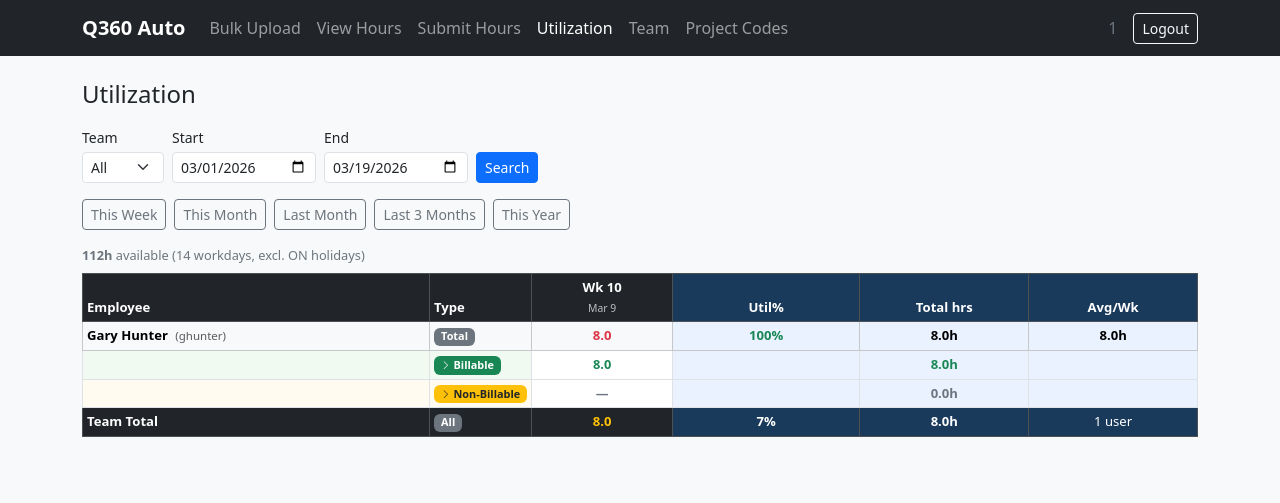
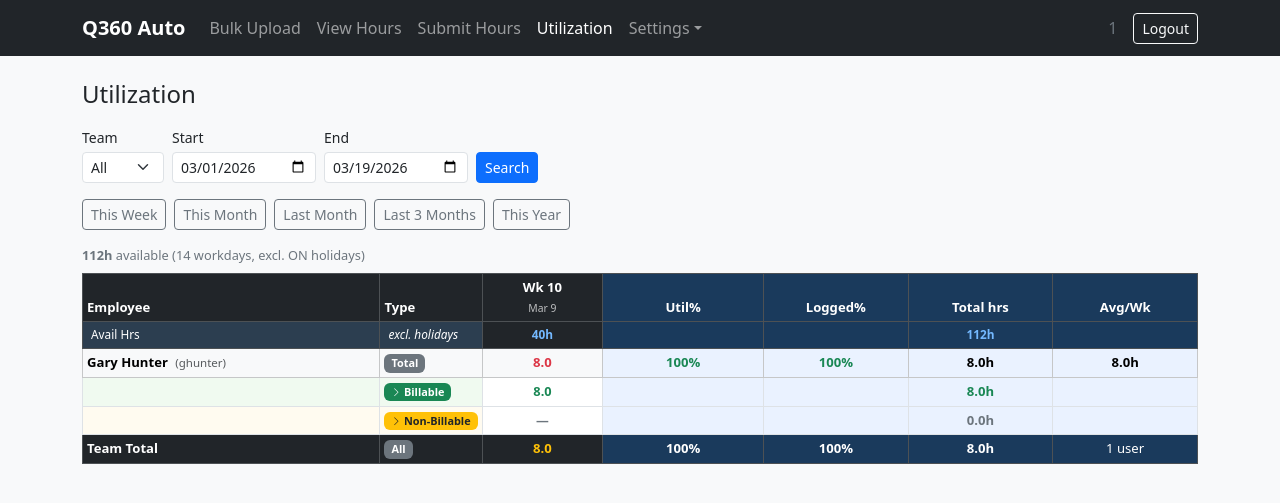
Before and after one commit to kimtaeh3/claudecode-10, a Flask app: page /forecast/ in a window 1280 px wide. Shown: the top 503 px of the page. Run offline with Flask 3, Linux system fonts and the light colour scheme; a user stored in the database is signed in; data comes from the database, SQL or seed files in the repository; some libraries are stand-ins or nearby versions.

Commit message:
Add Avail Hrs row, Logged%, Holidays page, and Settings dropdown
- Utilization: add sticky Avail Hrs header row showing available work hours
  per week (excl. holidays) with raw total in parentheses for holiday weeks
- Utilization: add Logged% column (total logged / available hrs) to catch
  human error where employees don't log their full hours
- Fix year-boundary week split: clip week available hours to the key's
  calendar year so 2025-W52 and 2026-W00 don't double-count availability
- Add Holidays admin page listing Ontario statutory holidays by year
- Group Team, Project Codes, Holidays under Settings nav dropdown

Co-Authored-By: Claude Sonnet 4.6 <noreply@anthropic.com>

```diff
--- a/app/routes/forecast.py
+++ b/app/routes/forecast.py
@@ -93,12 +93,49 @@ def _available_hours(start_str: str, end_str: str, holidays: set) -> float:
     return hours
 
 
+def ontario_holidays_named(year: int) -> list:
+    """Return sorted list of (date, name) for Ontario statutory holidays."""
+    easter = _easter_sunday(year)
+    vic = _nth_weekday(year, 5, 0, 1)
+    if vic > date(year, 5, 25):
+        vic -= timedelta(weeks=1)
+    hols = [
+        (_observed(date(year, 1, 1)),       "New Year's Day"),
+        (_nth_weekday(year, 2, 0, 3),        "Family Day"),
+        (easter - timedelta(days=2),         "Good Friday"),
+        (vic,                                "Victoria Day"),
+        (_observed(date(year, 7, 1)),        "Canada Day"),
+        (_nth_weekday(year, 9, 0, 1),        "Labour Day"),
+        (_nth_weekday(year, 10, 0, 2),       "Thanksgiving"),
+        (_observed(date(year, 12, 25)),      "Christmas Day"),
+        (_observed(date(year, 12, 26)),      "Boxing Day"),
+    ]
+    return sorted(hols, key=lambda x: x[0])
+
+
+def _week_bounds(week_key: str):
+    """Return (monday, sunday) for the week, clipped to the key's year boundary.
+
+    strftime('%Y-W%W') splits year-boundary weeks across two keys (e.g. 2025-W52
+    covers Dec 29–31 and 2026-W00 covers Jan 1–4 for the same Mon–Sun span).
+    Clipping to the key's year ensures each key only counts its own days.
+    """
+    yr_str, wn = week_key.split('-W')
+    yr = int(yr_str)
+    monday = datetime.strptime(f'{yr}-{int(wn)}-1', '%Y-%W-%w').date()
+    sunday = monday + timedelta(days=6)
+    # Clip to the key's calendar year
+    if monday.year < yr:
+        monday = date(yr, 1, 1)
+    if sunday.year > yr:
+        sunday = date(yr, 12, 31)
+    return monday, sunday
+
+
 def _week_available_hours(week_key: str, range_start: str, range_end: str,
                            holidays: set) -> float:
-    """Available hours for a single ISO week, clipped to [range_start, range_end]."""
-    yr, wn = week_key.split('-W')
-    monday = datetime.strptime(f'{yr}-{int(wn)}-1', '%Y-%W-%w').date()
-    sunday = monday + timedelta(days=6)
+    """Available hours for a single week key, clipped to [range_start, range_end]."""
+    monday, sunday = _week_bounds(week_key)
     ws = max(monday, date.fromisoformat(range_start))
     we = min(sunday, date.fromisoformat(range_end))
     if ws > we:
@@ -107,8 +144,8 @@ def _week_available_hours(week_key: str, range_start: str, range_end: str,
 
 
 def _week_monday(week_key: str) -> datetime:
-    yr, wn = week_key.split('-W')
-    return datetime.strptime(f'{yr}-{int(wn)}-1', '%Y-%W-%w')
+    monday, _ = _week_bounds(week_key)
+    return datetime(monday.year, monday.month, monday.day)
 
 
 # ── Route ─────────────────────────────────────────────────────────────────────
@@ -233,7 +270,8 @@ def index():
             label = wk
             date_label = ''
         avail = _week_available_hours(wk, start, end, holidays)
-        weeks.append({'key': wk, 'label': label, 'date': date_label, 'avail': avail})
+        avail_raw = _week_available_hours(wk, start, end, set())
+        weeks.append({'key': wk, 'label': label, 'date': date_label, 'avail': avail, 'avail_raw': avail_raw})
 
     # Collect all categories seen across all users/weeks
     all_cats = sorted({cat for u in user_weeks.values() for wk in u.values() for cat in wk['cats']})
@@ -277,11 +315,13 @@ def index():
             'cat_proj_totals': {c: dict(p) for c, p in cat_proj_totals.items()},
         })
 
+    total_avail_raw = _available_hours(start, end, set())
     return render_template('forecast/index.html',
                            users=users, weeks=weeks,
                            teams=teams, team_filter=team_filter,
                            start=start, end=end,
                            total_avail=total_avail,
+                           total_avail_raw=total_avail_raw,
                            all_cats=all_cats,
                            nb_projects=nb_projects,
                            holidays=sorted(h.isoformat() for h in holidays))
--- a/app/templates/base.html
+++ b/app/templates/base.html
@@ -37,13 +37,17 @@
           <a class="nav-link {% if request.endpoint == 'forecast.index' %}active{% endif %}"
              href="{{ url_for('forecast.index') }}">Utilization</a>
         </li>
-        <li class="nav-item">
-          <a class="nav-link {% if request.endpoint == 'admin.users' %}active{% endif %}"
-             href="{{ url_for('admin.users') }}">Team</a>
-        </li>
-        <li class="nav-item">
-          <a class="nav-link {% if request.endpoint == 'admin.projects' %}active{% endif %}"
-             href="{{ url_for('admin.projects') }}">Project Codes</a>
+        <li class="nav-item dropdown">
+          <a class="nav-link dropdown-toggle {% if request.endpoint in ('admin.users', 'admin.projects', 'admin.holidays') %}active{% endif %}"
+             href="#" role="button" data-bs-toggle="dropdown">Settings</a>
+          <ul class="dropdown-menu dropdown-menu-dark">
+            <li><a class="dropdown-item {% if request.endpoint == 'admin.users' %}active{% endif %}"
+                   href="{{ url_for('admin.users') }}">Team</a></li>
+            <li><a class="dropdown-item {% if request.endpoint == 'admin.projects' %}active{% endif %}"
+                   href="{{ url_for('admin.projects') }}">Project Codes</a></li>
+            <li><a class="dropdown-item {% if request.endpoint == 'admin.holidays' %}active{% endif %}"
+                   href="{{ url_for('admin.holidays') }}">Holidays</a></li>
+          </ul>
         </li>
       </ul>
       <span class="navbar-text me-3 text-secondary">{{ session.user_id }}</span>
--- a/app/templates/forecast/index.html
+++ b/app/templates/forecast/index.html
@@ -64,8 +64,25 @@
       </th>
       {% endfor %}
       <th class="text-center" style="min-width:80px;background:#1a3a5c" title="Billable hrs / available work hrs">Util%</th>
+      <th class="text-center" style="min-width:72px;background:#1a3a5c" title="Total logged hrs / available work hrs">Logged%</th>
       <th class="text-center" style="min-width:72px;background:#1a3a5c">Total hrs</th>
       <th class="text-center" style="min-width:72px;background:#1a3a5c">Avg/Wk</th>
+    </tr>
+    {# ── Available work hours reference row ── #}
+    <tr style="background:#2c3e50;color:#adb5bd;font-size:.74rem">
+      <th style="position:sticky;left:0;z-index:3;background:#2c3e50;font-weight:500;padding:.25rem .5rem">Avail Hrs</th>
+      <th style="position:sticky;left:140px;z-index:3;background:#2c3e50;font-weight:400;font-style:italic;padding:.25rem .5rem">excl. holidays</th>
+      {% for wk in weeks %}
+      <th class="text-center" style="padding:.25rem .25rem;font-weight:600;color:{% if wk.avail > 0 %}#74b9ff{% else %}#6c757d{% endif %}">
+        {{ wk.avail|int }}h{% if wk.avail_raw > wk.avail %} <span style="color:#adb5bd;font-weight:400">({{ wk.avail_raw|int }}h)</span>{% endif %}
+      </th>
+      {% endfor %}
+      <th style="background:#1a3a5c;padding:.25rem"></th>
+      <th style="background:#1a3a5c;padding:.25rem"></th>
+      <th class="text-center fw-semibold" style="background:#1a3a5c;padding:.25rem .5rem;color:#74b9ff">
+        {{ total_avail|int }}h{% if total_avail_raw > total_avail %} <span style="color:#adb5bd;font-weight:400">({{ total_avail_raw|int }}h)</span>{% endif %}
+      </th>
+      <th style="background:#1a3a5c;padding:.25rem"></th>
     </tr>
   </thead>
   <tbody>
@@ -88,11 +105,18 @@
           {{ '%.1f'|format(h) if h > 0 else '—' }}
         </td>
       {% endfor %}
+      {% set logged_pct = (u.total / u.avail_hours * 100) if u.avail_hours > 0 else 0 %}
       <td class="text-center fw-bold" style="background:#eaf2ff" title="{{ '%.1f'|format(u.billable) }}h billable / {{ '%.0f'|format(u.avail_hours) }}h available">
         {% if u.util_pct >= 80 %}<span class="text-success">
         {% elif u.util_pct >= 60 %}<span class="text-warning">
         {% else %}<span class="text-danger">
         {% endif %}{{ '%.0f'|format(u.util_pct) }}%</span>
+      </td>
+      <td class="text-center fw-bold" style="background:#eaf2ff" title="{{ '%.1f'|format(u.total) }}h logged / {{ '%.0f'|format(u.avail_hours) }}h available">
+        {% if logged_pct >= 95 %}<span class="text-success">
+        {% elif logged_pct >= 75 %}<span class="text-warning">
+        {% else %}<span class="text-danger">
+        {% endif %}{{ '%.0f'|format(logged_pct) }}%</span>
       </td>
       <td class="text-center fw-bold" style="background:#eaf2ff">{{ '%.1f'|format(u.total) }}h</td>
       <td class="text-center" style="background:#eaf2ff">{{ '%.1f'|format(u.avg_per_week) }}h</td>
@@ -112,6 +136,7 @@
         {% set h = u.week_data.get(wk.key, {}).get('billable', 0) %}
         <td class="text-center text-success fw-semibold" style="font-size:.8rem">{{ '%.1f'|format(h) if h > 0 else '—' }}</td>
       {% endfor %}
+      <td style="background:#eaf2ff"></td>
       <td style="background:#eaf2ff"></td>
       <td class="text-center text-success fw-semibold" style="background:#eaf2ff">{{ '%.1f'|format(u.billable) }}h</td>
       <td style="background:#eaf2ff"></td>
@@ -137,6 +162,7 @@
             <td class="text-center text-success" style="font-size:.76rem">{{ '%.1f'|format(h) if h > 0 else '—' }}</td>
           {% endfor %}
           <td style="background:#eaf2ff"></td>
+          <td style="background:#eaf2ff"></td>
           <td class="text-center text-success fw-semibold" style="background:#eaf2ff">{{ '%.1f'|format(cat_total) }}h</td>
           <td style="background:#eaf2ff"></td>
         </tr>
@@ -149,6 +175,7 @@
             {% set h = u.week_data.get(wk.key, {}).get('cat_projects', {}).get(cat, {}).get(proj, 0) %}
             <td class="text-center" style="font-size:.74rem;color:#198754">{{ '%.1f'|format(h) if h > 0 else '—' }}</td>
           {% endfor %}
+          <td style="background:#eaf2ff"></td>
           <td style="background:#eaf2ff"></td>
           <td class="text-center" style="background:#eaf2ff;font-size:.75rem;color:#198754">{{ '%.1f'|format(phrs) }}h</td>
           <td style="background:#eaf2ff"></td>
@@ -172,6 +199,7 @@
         {% set h = u.week_data.get(wk.key, {}).get('nonbillable', 0) %}
         <td class="text-center text-secondary fw-semibold" style="font-size:.8rem">{{ '%.1f'|format(h) if h > 0 else '—' }}</td>
       {% endfor %}
+      <td style="background:#eaf2ff"></td>
       <td style="background:#eaf2ff"></td>
       <td class="text-center text-secondary fw-semibold" style="background:#eaf2ff">{{ '%.1f'|format(u.nonbillable) }}h</td>
       <td style="background:#eaf2ff"></td>
@@ -197,6 +225,7 @@
             <td class="text-center text-secondary" style="font-size:.76rem">{{ '%.1f'|format(h) if h > 0 else '—' }}</td>
           {% endfor %}
           <td style="background:#eaf2ff"></td>
+          <td style="background:#eaf2ff"></td>
           <td class="text-center text-secondary" style="background:#eaf2ff">{{ '%.1f'|format(cat_total) }}h</td>
           <td style="background:#eaf2ff"></td>
         </tr>
@@ -210,6 +239,7 @@
             <td class="text-center" style="font-size:.74rem;color:#856404">{{ '%.1f'|format(h) if h > 0 else '—' }}</td>
           {% endfor %}
           <td style="background:#eaf2ff"></td>
+          <td style="background:#eaf2ff"></td>
           <td class="text-center" style="background:#eaf2ff;font-size:.75rem;color:#856404">{{ '%.1f'|format(phrs) }}h</td>
           <td style="background:#eaf2ff"></td>
         </tr>
@@ -220,7 +250,7 @@
 
     {# Spacer between users #}
     {% if not loop.last %}
-    <tr style="height:4px;background:#dee2e6"><td colspan="{{ 3 + weeks|length + 3 }}"></td></tr>
+    <tr style="height:4px;background:#dee2e6"><td colspan="{{ 3 + weeks|length + 4 }}"></td></tr>
     {% endif %}
   {% endfor %}
   </tbody>
@@ -229,8 +259,11 @@
   <tfoot class="table-dark" style="position:sticky;bottom:0;z-index:2">
     {% set total_all = users | sum(attribute='total') %}
     {% set total_bill = users | sum(attribute='billable') %}
-    {% set team_avail = total_avail * users|length %}
+    {% set team_avail_ns = namespace(h=0) %}
+    {% for u in users %}{% set team_avail_ns.h = team_avail_ns.h + u.avail_hours %}{% endfor %}
+    {% set team_avail = team_avail_ns.h %}
     {% set team_util = (total_bill / team_avail * 100) if team_avail > 0 else 0 %}
+    {% set team_logged_pct = (total_all / team_avail * 100) if team_avail > 0 else 0 %}
     <tr>
       <td style="position:sticky;left:0;background:#212529;z-index:3" class="fw-bold">Team Total</td>
       <td style="position:sticky;left:140px;background:#212529;z-index:3">
@@ -244,7 +277,8 @@
           {{ '%.1f'|format(wk_total.h) if wk_total.h > 0 else '—' }}
         </td>
       {% endfor %}
-      <td class="text-center fw-bold" style="background:#1a3a5c" title="Team billable / (available × headcount)">{{ '%.0f'|format(team_util) }}%</td>
+      <td class="text-center fw-bold" style="background:#1a3a5c" title="Team billable / available">{{ '%.0f'|format(team_util) }}%</td>
+      <td class="text-center fw-bold" style="background:#1a3a5c" title="Team total logged / available">{{ '%.0f'|format(team_logged_pct) }}%</td>
       <td class="text-center fw-bold" style="background:#1a3a5c">{{ '%.1f'|format(total_all) }}h</td>
       <td class="text-center" style="background:#1a3a5c">{{ users|length }} user{{ 's' if users|length != 1 }}</td>
     </tr>
```
Also changed, not shown: app/routes/admin.py (+11 -0 lines), app/templates/admin/holidays.html (added, +40 -0 lines).
